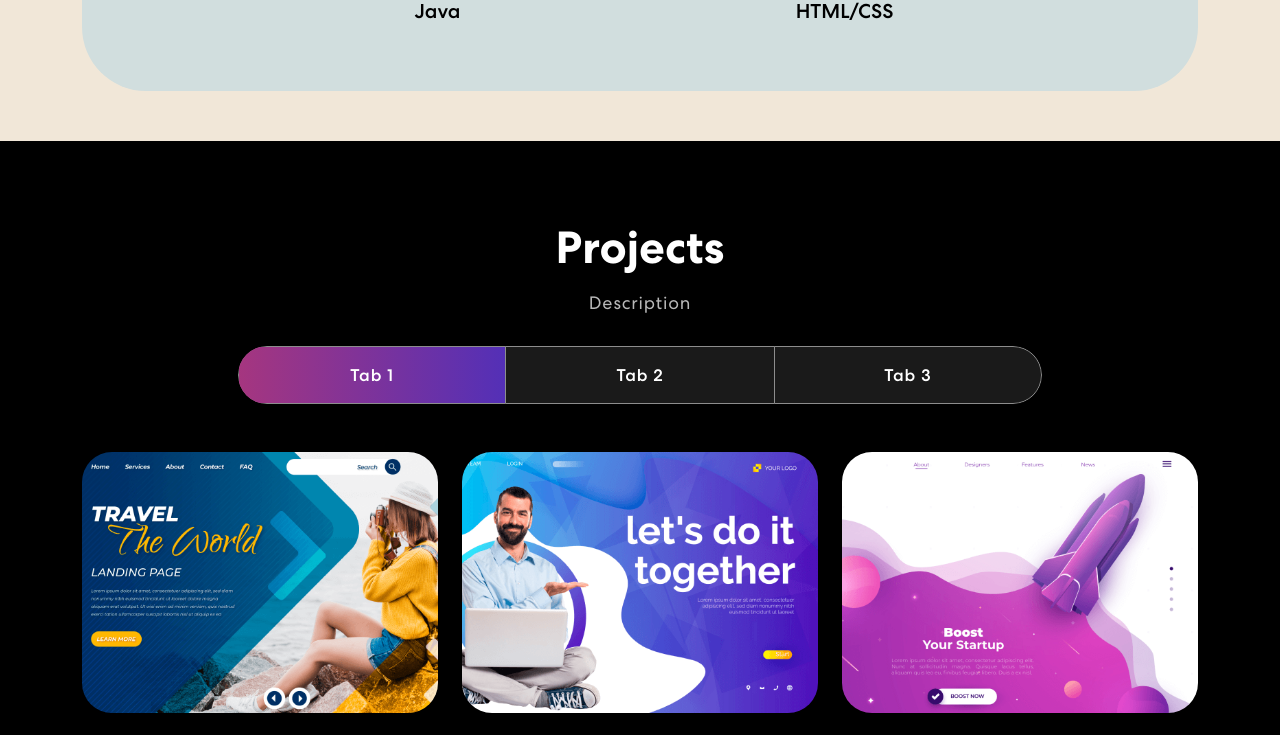
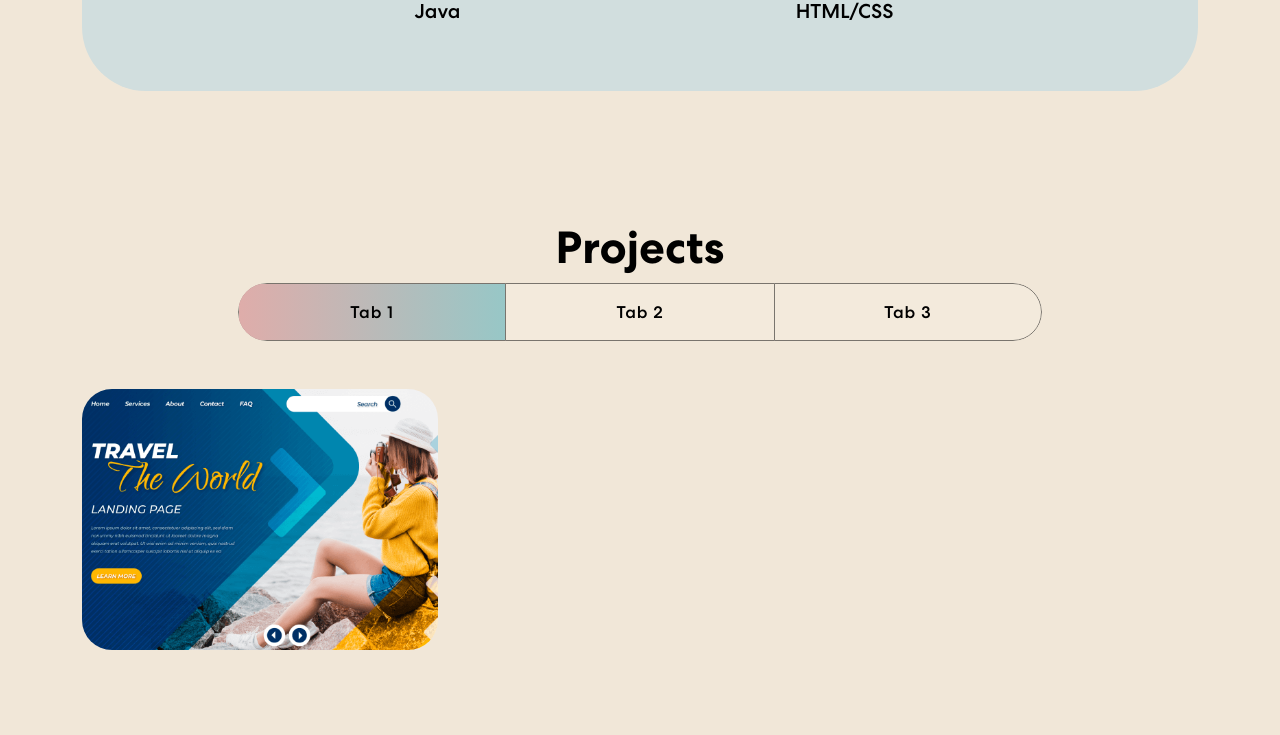
Before and after one commit to amandawangg/my-portfolio, a React (Create React App) app: page / in a window 1280 px wide. Shown: the part 1178-1913 px from the top of the page. Built offline with nearby package versions, Linux system fonts and the light colour scheme.

Commit message:
edited Skills

```diff
--- a/src/App.css
+++ b/src/App.css
@@ -322,17 +322,6 @@ nav.navbar .navbar-toggler[aria-expanded="true"] .navbar-toggler-icon {
   width: 600px;
   height: auto;
 }
-/* @keyframes updown {
-    0% {
-        transform: translateY(-20px);
-    }
-    50% {
-        transform: translateY(20px);
-    }
-    100% {
-        transform: translateY(-20px);
-    }
-}  */
 .txt-rotate > .wrap {
   border-right: 0.08em solid #666;
 }
@@ -376,15 +365,16 @@ nav.navbar .navbar-toggler[aria-expanded="true"] .navbar-toggler-icon {
 .project {
   padding: 80px 0;
   position: relative;
-  background-color: black;
+  background-image: url('./assets/img/banner-bg.png');
 }
 .project h2 {
 	font-size: 45px;
 	font-weight: 700;
   text-align: center;
+  color: #000;
 }
 .project p {
-  color: #B8B8B8;
+  color: #000;
   font-size: 18px;
   letter-spacing: 0.8px;
   line-height: 1.5em;
@@ -406,7 +396,7 @@ nav.navbar .navbar-toggler[aria-expanded="true"] .navbar-toggler-icon {
   background-color: transparent;
   border-radius: 0;
   padding: 17px 0;
-  color: #fff;
+  color: #000;
   width: 100%;
   font-size: 17px;
   letter-spacing: 0.8px;
@@ -421,7 +411,7 @@ nav.navbar .navbar-toggler[aria-expanded="true"] .navbar-toggler-icon {
     position: absolute;
     width: 0;
     height: 100%;
-    background: linear-gradient(90.21deg, #AA367C -5.91%, #4A2FBD 111.58%);
+    background: linear-gradient(90.21deg, #e3aba8 -5.91%, #8FCACA 111.58%);
     top: 0;
     left: 0;
     z-index: -1;
@@ -434,15 +424,15 @@ nav.navbar .navbar-toggler[aria-expanded="true"] .navbar-toggler-icon {
     border: 1px solid rgba(255, 255, 255, 1);
 }
 .nav-link#projects-tabs-tab-first {
-  border: 1px solid rgba(255, 255, 255, 0.5);
+  border: 1px solid rgba(0, 0, 0, 0.5);
   border-radius: 55px 0px 0px 55px;
 }
 .nav-link#projects-tabs-tab-second {
-  border-top: 1px solid rgba(255, 255, 255, 0.5);
-  border-bottom: 1px solid rgba(255, 255, 255, 0.5);
+  border-top: 1px solid rgba(0, 0, 0, 0.5);
+  border-bottom: 1px solid rgba(0, 0, 0, 0.5);
 }
 .nav-link#projects-tabs-tab-third {
-  border: 1px solid rgba(255, 255, 255, 0.5);
+  border: 1px solid rgba(0, 0, 0, 0.5);
   border-radius: 0 55px 55px 0;
 }
 .proj-imgbx {
@@ -453,7 +443,7 @@ nav.navbar .navbar-toggler[aria-expanded="true"] .navbar-toggler-icon {
 }
 .proj-imgbx::before {
   content: "";
-  background: linear-gradient(90.21deg, #AA367C -5.91%, #4A2FBD 111.58%);
+  background: linear-gradient(90.21deg, #e3aba8 -5.91%, #8FCACA 111.58%);
   opacity: 0.85;
   position: absolute;
   width: 100%;
@@ -500,7 +490,7 @@ nav.navbar .navbar-toggler[aria-expanded="true"] .navbar-toggler-icon {
 
 /* Contact CSS */
 .contact {
-  background: linear-gradient(90.21deg, #AA367C -5.91%, #4A2FBD 111.58%);
+  background: linear-gradient(90.21deg, #e3aba8 -5.91%, #8FCACA 111.58%);
   padding: 60px 0 200px 0;
 }
 .contact img {
@@ -603,7 +593,7 @@ nav.navbar .navbar-toggler[aria-expanded="true"] .navbar-toggler-icon {
 }
 .new-email-bx::before {
   content: "";
-  background: linear-gradient(90.21deg, #AA367C -5.91%, #4A2FBD 111.58%);
+  background: linear-gradient(90.21deg, #e3aba8 -5.91%, #8FCACA 111.58%);
   border-radius: 20px;
   position: absolute;
   z-index: -1;
@@ -632,7 +622,7 @@ nav.navbar .navbar-toggler[aria-expanded="true"] .navbar-toggler-icon {
   padding: 0 15px;
 }
 .new-email-bx button {
-  background: linear-gradient(90.21deg, #AA367C -5.91%, #4A2FBD 111.58%);
+  background: linear-gradient(90.21deg, #e3aba8 -5.91%, #8FCACA 111.58%);
   padding: 20px 65px;
   color: #fff;
   font-weight: 500;
--- a/src/components/Banner.js
+++ b/src/components/Banner.js
@@ -19,7 +19,7 @@ export const Banner = () => {
                         <button onClick={(() => console.log('connect'))}>Let's Connect <ArrowRightCircle size={25} /></button>
                     </Col>
                     <Col xs={12} md={6} xl={5}>
-                        <img src={profileImg} alt="Profile Img" />
+                        <img src={profileImg} />
                     </Col>
                 </Row>
             </Container>
--- a/src/components/NavBar.js
+++ b/src/components/NavBar.js
@@ -30,7 +30,7 @@ export const NavBar = () => {
     <Navbar expand="lg" className={scrolled ? "scrolled" : ""}>
       <Container>
         <Navbar.Brand href="#home">
-            <img src={logo} alt="logo" style={{ width: '55px', height: 'auto' }}/>
+            <img src={logo} style={{ width: '55px', height: 'auto' }}/>
         </Navbar.Brand>
         <Navbar.Toggle aria-controls="basic-navbar-nav" >
             <span className="navbar-toggle-icon"></span>
@@ -44,8 +44,8 @@ export const NavBar = () => {
           </Nav>
           <span className="navbar-text">
             <div className='social-icon'>
-                <a href="https://www.linkedin.com/in/amanda-wang04/"><img src={linkedInIcon} alt="" /></a>
-                <a href="https://github.com/amandawangg"><img src={githubIcon} alt="" /></a>
+                <a href="https://www.linkedin.com/in/amanda-wang04/"><img src={linkedInIcon}/></a>
+                <a href="https://github.com/amandawangg"><img src={githubIcon} /></a>
             </div>
             <button className="vvd" onClick={() => console.log('connect')}><span>Contact</span> </button>
           </span>
--- a/src/components/Projects.js
+++ b/src/components/Projects.js
@@ -1,10 +1,7 @@
 import { Tab, TabContainer, Nav, Container, Row, Col } from "react-bootstrap";
 import projImg1 from "../assets/img/project-img1.png";
-import projImg2 from "../assets/img/project-img2.png";
-import projImg3 from "../assets/img/project-img3.png";
 import colorSharp2 from "../assets/img/color-sharp2.png";
 import { ProjectCard } from "./ProjectCard";
-// import 'animate.css';
 import TrackVisibility from 'react-on-screen';
 
 export const Projects = () => {
@@ -13,31 +10,6 @@ export const Projects = () => {
           title: "Search Engine",
           description: "Backend Project",
           imgUrl: projImg1,
-        },
-        {
-          title: "Business Startup",
-          description: "Design & Development",
-          imgUrl: projImg2,
-        },
-        {
-          title: "Business Startup",
-          description: "Design & Development",
-          imgUrl: projImg3,
-        },
-        {
-          title: "Business Startup",
-          description: "Design & Development",
-          imgUrl: projImg1,
-        },
-        {
-          title: "Business Startup",
-          description: "Design & Development",
-          imgUrl: projImg2,
-        },
-        {
-          title: "Business Startup",
-          description: "Design & Development",
-          imgUrl: projImg3,
         },
       ];
 
@@ -50,7 +22,6 @@ export const Projects = () => {
                   {({ isVisible }) =>
                   <div className={isVisible ? "animate__animated animate__fadeIn": ""}>
                     <h2>Projects</h2>
-                    <p>Description</p>
                     <Tab.Container id="projects-tabs" defaultActiveKey="first">
                       <Nav variant="pills" className="nav-pills mb-5 justify-content-center align-items-center" id="pills-tab">
                         <Nav.Item>
@@ -91,7 +62,7 @@ export const Projects = () => {
               </Col>
             </Row>
           </Container>
-          <img className="background-image-right" src={colorSharp2} alt="Project Image"></img>
+          <img className="background-image-right" src={colorSharp2} ></img>
         </section>
       )
 }
--- a/src/components/Skills.js
+++ b/src/components/Skills.js
@@ -36,35 +36,35 @@ export const Skills = () => {
                             <p></p>
                             <Carousel responsive={responsive} infinite={true} className="skill-slider">
                                 <div className="item">
-                                    <img src={meter9} alt="Image"/>
+                                    <img src={meter9} />
                                     <h5>Java</h5>
                                 </div>
                                 <div className="item">
-                                    <img src={meter8} alt="Image" />
+                                    <img src={meter8} />
                                     <h5>HTML/CSS</h5>
                                 </div>
                                 <div className="item">
-                                    <img src={meter8} alt="Image"/>
+                                    <img src={meter8} />
                                     <h5>React</h5>
                                 </div>
                                 <div className="item">
-                                    <img src={meter7} alt="Image" />
+                                    <img src={meter7} />
                                     <h5>JavaScript</h5>
                                 </div>
                                 <div className="item">
-                                    <img src={meter9} alt="Image"/>
+                                    <img src={meter9} />
                                     <h5>Python</h5>
                                 </div>
                                 <div className="item">
-                                    <img src={meter8} alt="Image" />
+                                    <img src={meter8} />
                                     <h5>Figma</h5>
                                 </div>
                                 <div className="item">
-                                    <img src={meter8} alt="Image"/>
+                                    <img src={meter8} />
                                     <h5>C</h5>
                                 </div>
                                 <div className="item">
-                                    <img src={meter8} alt="Image"/>
+                                    <img src={meter8} />
                                     <h5>Agile/Scrum/Kanban</h5>
                                 </div>
                             </Carousel>
```
